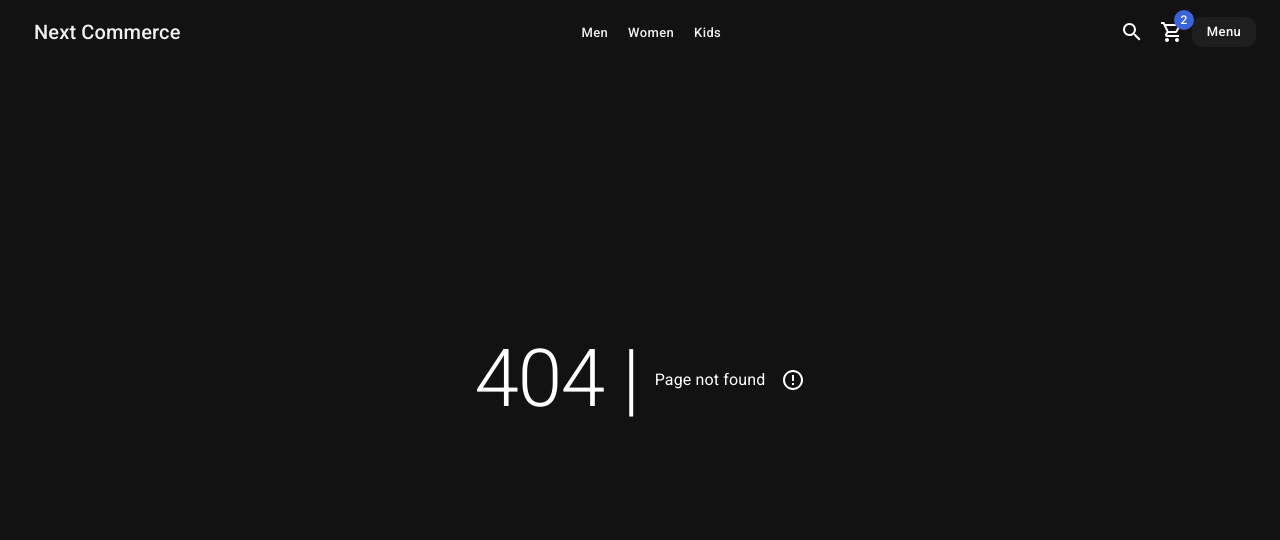
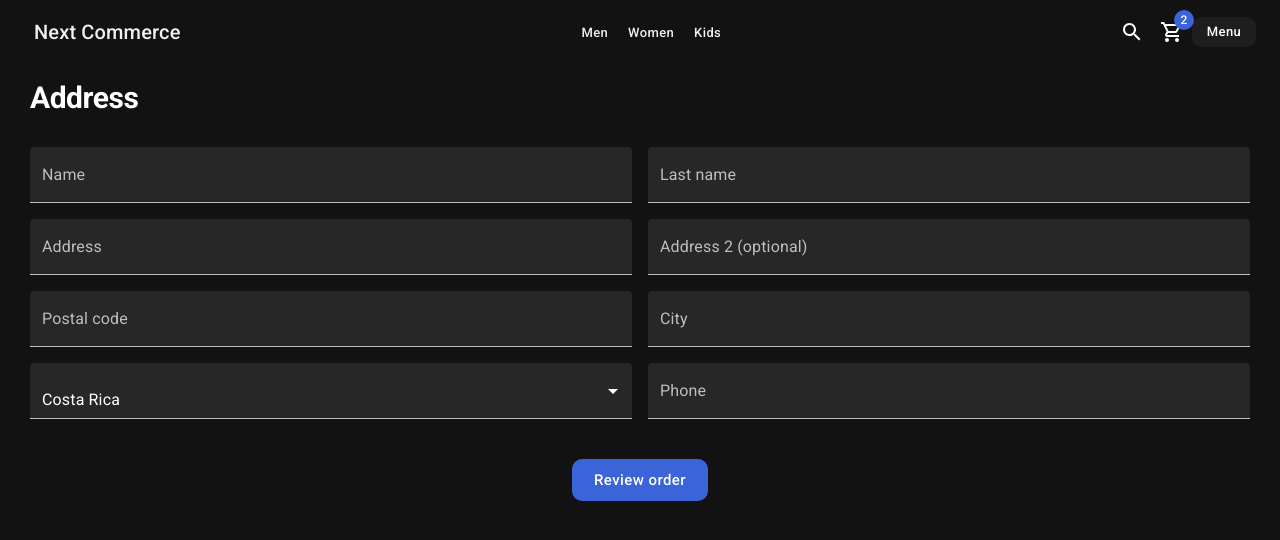
Before and after one commit to ljaviertovar/next-commerce, a Next.js app: page /checkout/address in a window 1280 px wide. Before the commit this address had no page. Shown: the top 540 px of the page. Built offline with nearby package versions, Linux system fonts and the light colour scheme.

Commit message:
add SummaryPage

```diff
--- /dev/null
+++ b/pages/checkout/address.tsx
@@ -0,0 +1,55 @@
+import { Box, Button, FormControl, Grid, InputLabel, MenuItem, Select, TextField, Typography } from "@mui/material"
+import { ShopLayout } from "../../components/layouts"
+
+export default function AddressPage() {
+	return (
+		<ShopLayout title='Address' pageDescription='Corfirm address'>
+			<Typography variant='h1' component='h1'>
+				Address
+			</Typography>
+
+			<Grid container spacing={2} sx={{ mt: 2 }}>
+				<Grid item xs={12} sm={6}>
+					<TextField label='Name' variant='filled' fullWidth />
+				</Grid>
+				<Grid item xs={12} sm={6}>
+					<TextField label='Last name' variant='filled' fullWidth />
+				</Grid>
+
+				<Grid item xs={12} sm={6}>
+					<TextField label='Address' variant='filled' fullWidth />
+				</Grid>
+				<Grid item xs={12} sm={6}>
+					<TextField label='Address 2 (optional)' variant='filled' fullWidth />
+				</Grid>
+
+				<Grid item xs={12} sm={6}>
+					<TextField label='Postal code' variant='filled' fullWidth />
+				</Grid>
+				<Grid item xs={12} sm={6}>
+					<TextField label='City' variant='filled' fullWidth />
+				</Grid>
+
+				<Grid item xs={12} sm={6}>
+					<FormControl fullWidth>
+						<Select variant='filled' label='Country' value={1}>
+							<MenuItem value={1}>Costa Rica</MenuItem>
+							<MenuItem value={2}>Honduras</MenuItem>
+							<MenuItem value={3}>El Salvador</MenuItem>
+							<MenuItem value={4}>México</MenuItem>
+						</Select>
+					</FormControl>
+				</Grid>
+				<Grid item xs={12} sm={6}>
+					<TextField label='Phone' variant='filled' fullWidth />
+				</Grid>
+			</Grid>
+
+			<Box sx={{ mt: 5 }} display='flex' justifyContent='center'>
+				<Button color='secondary' className='circular-btn' size='large'>
+					Review order
+				</Button>
+			</Box>
+		</ShopLayout>
+	)
+}
```
